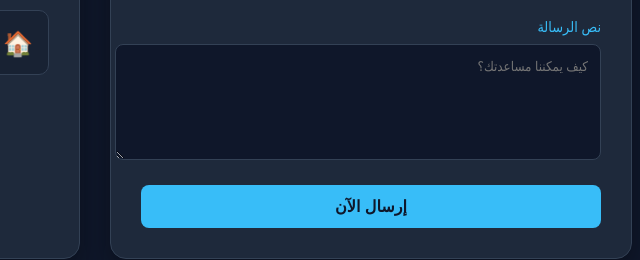
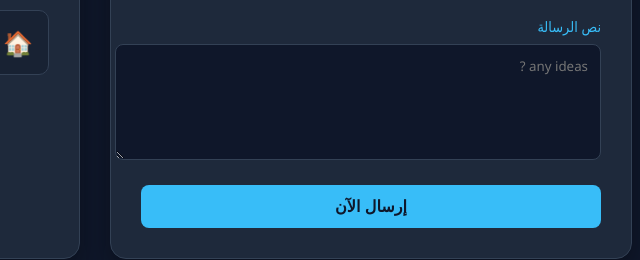
Before and after one commit to mhmeda3104-gif/engAI, a plain HTML site: page library.html in a window 1280 px wide. Shown: the part 513-773 px from the top of the page, 458-1098 px from the left. Drawn offline with Linux system fonts and the light colour scheme.

Commit message:
Change textarea placeholder text to English

```diff
--- a/library.html
+++ b/library.html
@@ -167,7 +167,7 @@
                 </div>
                 <div class="input-group">
                     <label>نص الرسالة</label>
-                    <textarea rows="5" placeholder="كيف يمكننا مساعدتك؟"></textarea>
+                    <textarea rows="5" placeholder="any ideas ?"></textarea>
                 </div>
                 <button type="submit" class="submit-btn">إرسال الآن</button>
             </form>
```
